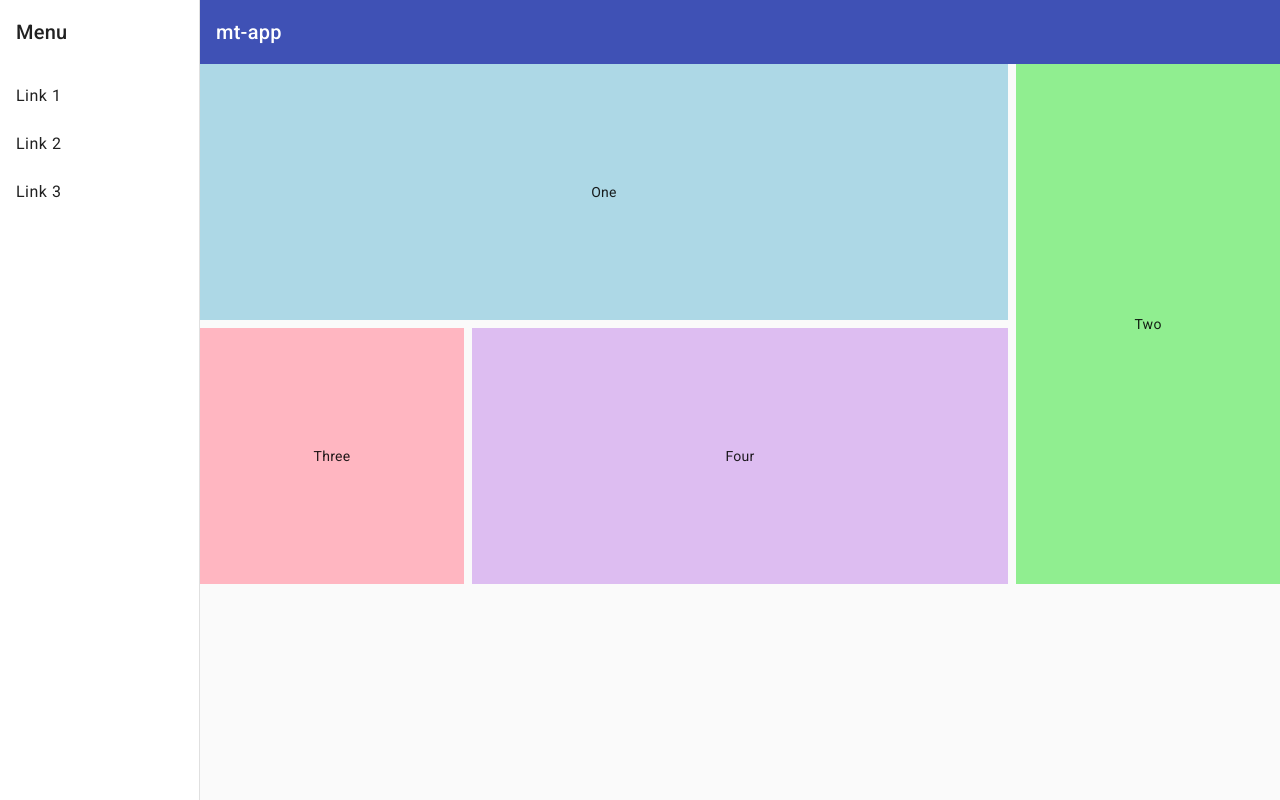
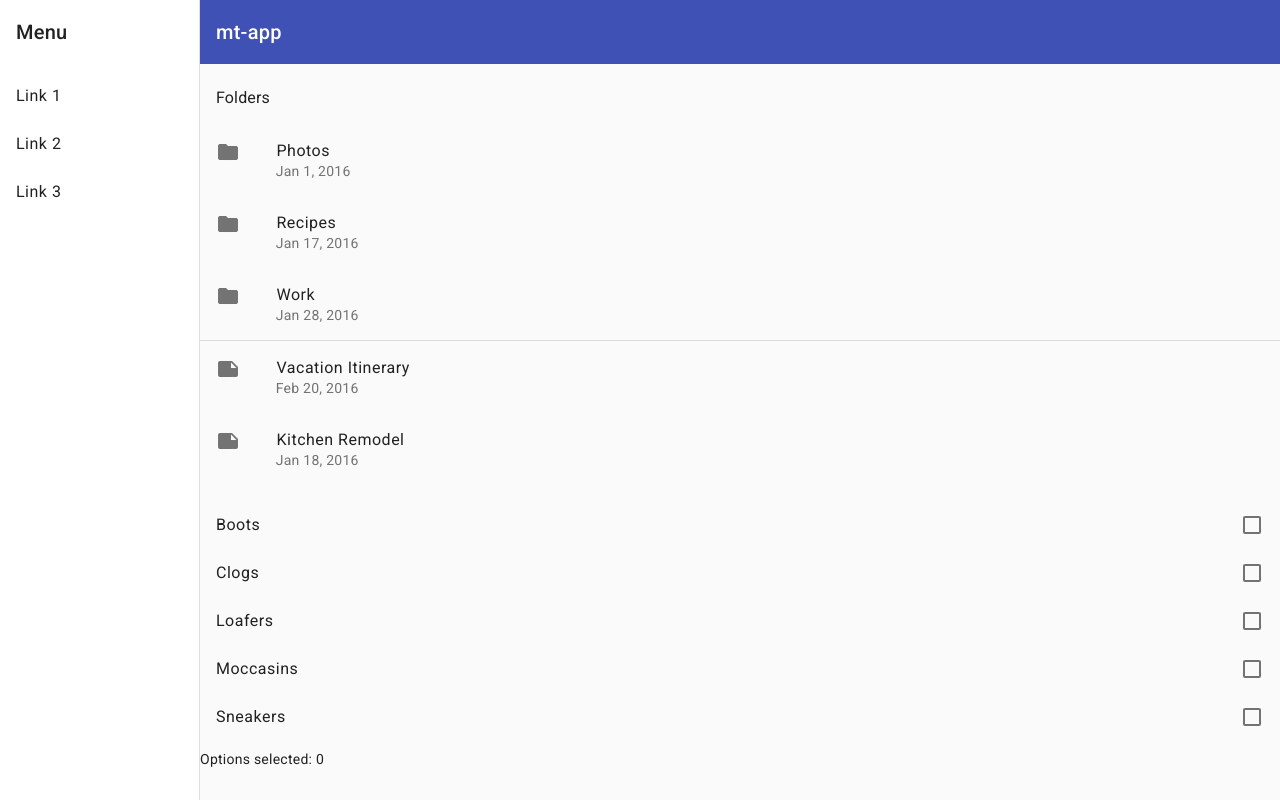
Before and after one commit to mrigankvallabh/mt-app, an Angular app: page / in a window 1280 px wide. Built offline with nearby package versions, Linux system fonts and the light colour scheme.

Commit message:
Commited to upgrade Angular

```diff
--- a/src/app/app.module.ts
+++ b/src/app/app.module.ts
@@ -45,6 +45,7 @@ import { ExpansionPanelOverview } from './components/expansion-panel/expansion-p
 import { FormFieldOverview } from './components/form-field/form-field.component';
 import { GridListComponent } from './components/grid-list/grid-list.component';
 import { InputComponent } from './components/input/input.component';
+import { ListComponent } from './components/list/list.component';
 
 @NgModule({
   declarations: [
@@ -82,6 +83,7 @@ import { InputComponent } from './components/input/input.component';
     FormFieldOverview,
     GridListComponent,
     InputComponent,
+    ListComponent,
   ],
   imports: [
     BrowserModule,
--- /dev/null
+++ b/src/app/components/list/list.component.ts
@@ -0,0 +1,66 @@
+import { Component } from '@angular/core';
+
+interface Section {
+  name: string;
+  updated: Date;
+}
+
+@Component({
+  selector: 'list-overview',
+  template: `
+    <mat-list>
+      <div mat-subheader>Folders</div>
+      <mat-list-item *ngFor="let f of folders">
+        <mat-icon matListItemIcon>folder</mat-icon>
+        <div matListItemTitle> {{f.name }} </div>
+        <div matListItemLine> {{f.updated | date }} </div>
+      </mat-list-item>
+      <mat-divider></mat-divider>
+      <mat-list-item *ngFor="let n of notes">
+        <mat-icon matListItemIcon>note</mat-icon>
+        <div matListItemTitle> {{n.name }} </div>
+        <div matListItemLine> {{n.updated | date }} </div>
+      </mat-list-item>
+    </mat-list>
+    <mat-selection-list #shoes>
+      <mat-list-option *ngFor="let shoe of typesOfShoes">{{shoe}}</mat-list-option>
+    </mat-selection-list>
+    <p>Options selected: {{shoes.selectedOptions.selected.length}}</p>
+  `,
+  styles: [`
+    .mat-mdc-list-item-icon {
+      color: rgba(0, 0, 0, 0.54);
+    }
+  `]
+})
+export class ListComponent {
+  folders: Section[] = [
+    {
+      name: 'Photos',
+      updated: new Date('1/1/16'),
+    },
+    {
+      name: 'Recipes',
+      updated: new Date('1/17/16'),
+    },
+    {
+      name: 'Work',
+      updated: new Date('1/28/16'),
+    },
+  ];
+
+  notes: Section[] = [
+    {
+      name: 'Vacation Itinerary',
+      updated: new Date('2/20/16'),
+    },
+    {
+      name: 'Kitchen Remodel',
+      updated: new Date('1/18/16'),
+    },
+  ];
+
+  typesOfShoes: string[] = ['Boots', 'Clogs', 'Loafers', 'Moccasins', 'Sneakers'];
+
+
+}
--- a/src/app/ng-navigation/ng-navigation.component.html
+++ b/src/app/ng-navigation/ng-navigation.component.html
@@ -46,7 +46,8 @@
       <!-- <divider-overview></divider-overview> -->
       <!-- <expansion-panel-overview></expansion-panel-overview> -->
       <!-- <form-field-overview></form-field-overview> -->
-      <grid-list-overview></grid-list-overview>
+      <!-- <grid-list-overview></grid-list-overview> -->
+      <list-overview></list-overview>
     </main>
   </mat-sidenav-content>
 </mat-sidenav-container>
```
